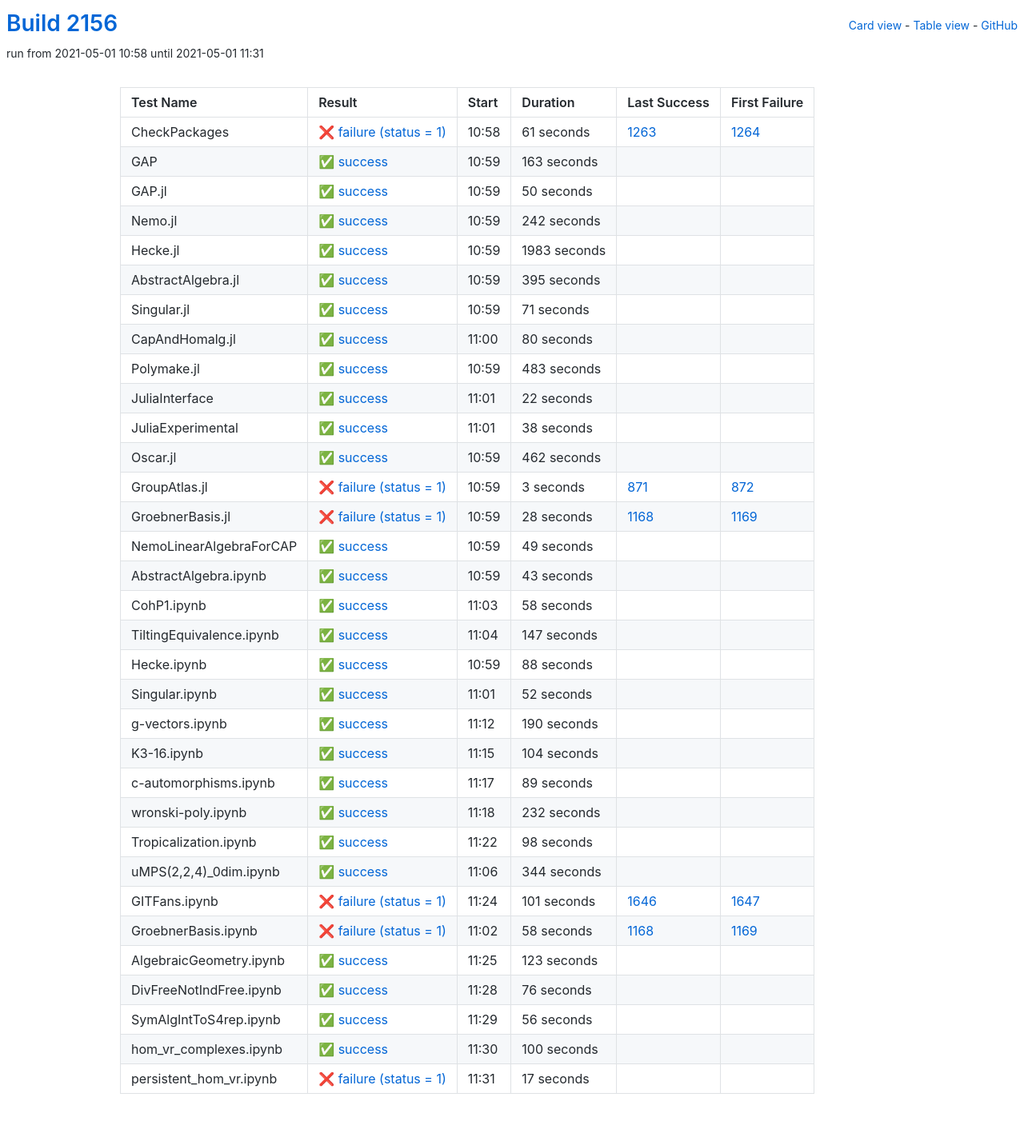
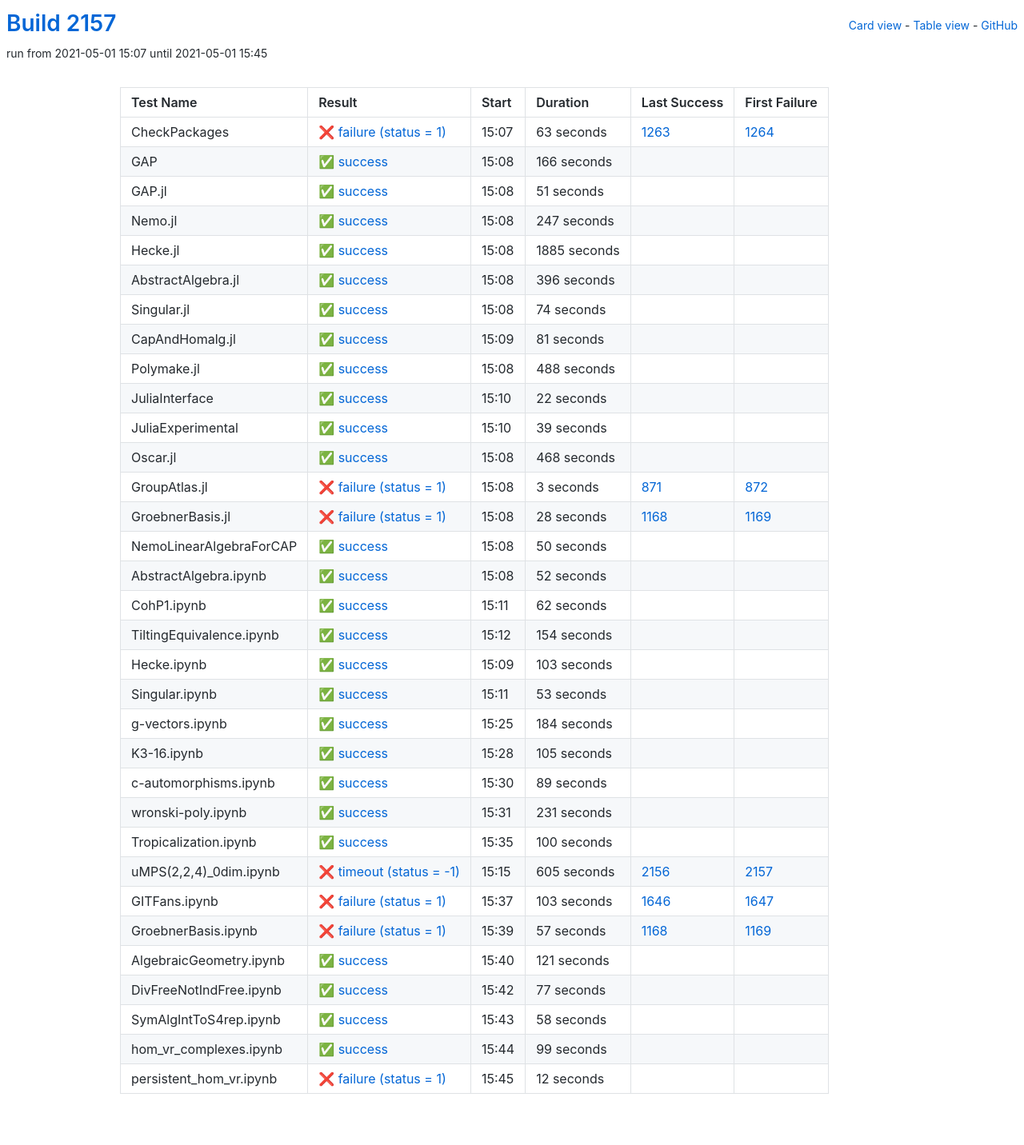
Before and after one commit to oscar-system/oscar-ci-status-stable, a Jekyll site: the page built from table.html, in a window 1280 px wide. Shown: the whole page at 80% size. Built offline with Jekyll 4.4.1, drawn with Linux system fonts in a browser that asks for light colours.

Commit message:
Build #2157

```diff
--- a/_data/ci.yml
+++ b/_data/ci.yml
@@ -1,6 +1,6 @@
 ---
-build: 2156
-build_url: https://oscarci.mathematik.uni-kl.de/job/oscar-stable/2156/
+build: 2157
+build_url: https://oscarci.mathematik.uni-kl.de/job/oscar-stable/2157/
 job: oscar-stable
 organization: oscar-system
 repo: oscar-ci-status-stable
@@ -8,116 +8,116 @@ repourl: https://github.com/oscar-system/oscar-ci-status-stable
 tests:
 - name: CheckPackages
   id: checkpackages
-  log: https://oscarci.mathematik.uni-kl.de/job/oscar-stable/2156/artifact/logs/build-2156/CheckPackages.log
-  start: 2021-05-01 10:58
+  log: https://oscarci.mathematik.uni-kl.de/job/oscar-stable/2157/artifact/logs/build-2157/CheckPackages.log
+  start: 2021-05-01 15:07
   success: false
   exitcode: 1
   status: failure
-  duration: 61
+  duration: 63
   last_success: 1263
   last_success_url: https://oscarci.mathematik.uni-kl.de/job/oscar-stable/1263/
   first_failure: 1264
   first_failure_url: https://oscarci.mathematik.uni-kl.de/job/oscar-stable/1264/
 - name: GAP
   id: gap
-  log: https://oscarci.mathematik.uni-kl.de/job/oscar-stable/2156/artifact/logs/build-2156/GAP.log
-  start: 2021-05-01 10:59
+  log: https://oscarci.mathematik.uni-kl.de/job/oscar-stable/2157/artifact/logs/build-2157/GAP.log
+  start: 2021-05-01 15:08
   success: true
   exitcode: 0
   status: success
-  duration: 163
+  duration: 166
   last_success: false
   last_success_url:
   first_failure: false
   first_failure_url:
 - name: GAP.jl
   id: gap-jl
-  log: https://oscarci.mathematik.uni-kl.de/job/oscar-stable/2156/artifact/logs/build-2156/GAP.jl.log
-  start: 2021-05-01 10:59
+  log: https://oscarci.mathematik.uni-kl.de/job/oscar-stable/2157/artifact/logs/build-2157/GAP.jl.log
+  start: 2021-05-01 15:08
   success: true
   exitcode: 0
   status: success
-  duration: 50
+  duration: 51
   last_success: false
   last_success_url:
   first_failure: false
   first_failure_url:
 - name: Nemo.jl
   id: nemo-jl
-  log: https://oscarci.mathematik.uni-kl.de/job/oscar-stable/2156/artifact/logs/build-2156/Nemo.jl.log
-  start: 2021-05-01 10:59
+  log: https://oscarci.mathematik.uni-kl.de/job/oscar-stable/2157/artifact/logs/build-2157/Nemo.jl.log
+  start: 2021-05-01 15:08
   success: true
   exitcode: 0
   status: success
-  duration: 242
+  duration: 247
   last_success: false
   last_success_url:
   first_failure: false
   first_failure_url:
 - name: Hecke.jl
   id: hecke-jl
-  log: https://oscarci.mathematik.uni-kl.de/job/oscar-stable/2156/artifact/logs/build-2156/Hecke.jl.log
-  start: 2021-05-01 10:59
+  log: https://oscarci.mathematik.uni-kl.de/job/oscar-stable/2157/artifact/logs/build-2157/Hecke.jl.log
+  start: 2021-05-01 15:08
   success: true
   exitcode: 0
   status: success
-  duration: 1983
+  duration: 1885
   last_success: false
   last_success_url:
   first_failure: false
   first_failure_url:
 - name: AbstractAlgebra.jl
   id: abstractalgebra-jl
-  log: https://oscarci.mathematik.uni-kl.de/job/oscar-stable/2156/artifact/logs/build-2156/AbstractAlgebra.jl.log
-  start: 2021-05-01 10:59
+  log: https://oscarci.mathematik.uni-kl.de/job/oscar-stable/2157/artifact/logs/build-2157/AbstractAlgebra.jl.log
+  start: 2021-05-01 15:08
   success: true
   exitcode: 0
   status: success
-  duration: 395
+  duration: 396
   last_success: false
   last_success_url:
   first_failure: false
   first_failure_url:
 - name: Singular.jl
   id: singular-jl
-  log: https://oscarci.mathematik.uni-kl.de/job/oscar-stable/2156/artifact/logs/build-2156/Singular.jl.log
-  start: 2021-05-01 10:59
+  log: https://oscarci.mathematik.uni-kl.de/job/oscar-stable/2157/artifact/logs/build-2157/Singular.jl.log
+  start: 2021-05-01 15:08
   success: true
   exitcode: 0
   status: success
-  duration: 71
+  duration: 74
   last_success: false
   last_success_url:
   first_failure: false
   first_failure_url:
 - name: CapAndHomalg.jl
   id: capandhomalg-jl
-  log: https://oscarci.mathematik.uni-kl.de/job/oscar-stable/2156/artifact/logs/build-2156/CapAndHomalg.jl.log
-  start: 2021-05-01 11:00
+  log: https://oscarci.mathematik.uni-kl.de/job/oscar-stable/2157/artifact/logs/build-2157/CapAndHomalg.jl.log
+  start: 2021-05-01 15:09
   success: true
   exitcode: 0
   status: success
-  duration: 80
+  duration: 81
   last_success: false
   last_success_url:
   first_failure: false
   first_failure_url:
 - name: Polymake.jl
   id: polymake-jl
-  log: https://oscarci.mathematik.uni-kl.de/job/oscar-stable/2156/artifact/logs/build-2156/Polymake.jl.log
-  start: 2021-05-01 10:59
+  log: https://oscarci.mathematik.uni-kl.de/job/oscar-stable/2157/artifact/logs/build-2157/Polymake.jl.log
+  start: 2021-05-01 15:08
   success: true
   exitcode: 0
   status: success
-  duration: 483
+  duration: 488
   last_success: false
   last_success_url:
   first_failure: false
   first_failure_url:
 - name: JuliaInterface
   id: juliainterface
-  log: https://oscarci.mathematik.uni-kl.de/job/oscar-stable/2156/artifact/logs/build-2156/JuliaInterface.log
-  start: 2021-05-01 11:01
+  log: https://oscarci.mathematik.uni-kl.de/job/oscar-stable/2157/artifact/logs/build-2157/JuliaInterface.log
+  start: 2021-05-01 15:10
   success: true
   exitcode: 0
   status: success
@@ -128,32 +128,32 @@ tests:
   first_failure_url:
 - name: JuliaExperimental
   id: juliaexperimental
-  log: https://oscarci.mathematik.uni-kl.de/job/oscar-stable/2156/artifact/logs/build-2156/JuliaExperimental.log
-  start: 2021-05-01 11:01
+  log: https://oscarci.mathematik.uni-kl.de/job/oscar-stable/2157/artifact/logs/build-2157/JuliaExperimental.log
+  start: 2021-05-01 15:10
   success: true
   exitcode: 0
   status: success
-  duration: 38
+  duration: 39
   last_success: false
   last_success_url:
   first_failure: false
   first_failure_url:
 - name: Oscar.jl
   id: oscar-jl
-  log: https://oscarci.mathematik.uni-kl.de/job/oscar-stable/2156/artifact/logs/build-2156/Oscar.jl.log
-  start: 2021-05-01 10:59
+  log: https://oscarci.mathematik.uni-kl.de/job/oscar-stable/2157/artifact/logs/build-2157/Oscar.jl.log
+  start: 2021-05-01 15:08
   success: true
   exitcode: 0
   status: success
-  duration: 462
+  duration: 468
   last_success: false
   last_success_url:
   first_failure: false
   first_failure_url:
 - name: GroupAtlas.jl
   id: groupatlas-jl
-  log: https://oscarci.mathematik.uni-kl.de/job/oscar-stable/2156/artifact/logs/build-2156/GroupAtlas.jl.log
-  start: 2021-05-01 10:59
+  log: https://oscarci.mathematik.uni-kl.de/job/oscar-stable/2157/artifact/logs/build-2157/GroupAtlas.jl.log
+  start: 2021-05-01 15:08
   success: false
   exitcode: 1
   status: failure
@@ -164,8 +164,8 @@ tests:
   first_failure_url: https://oscarci.mathematik.uni-kl.de/job/oscar-stable/872/
 - name: GroebnerBasis.jl
   id: groebnerbasis-jl
-  log: https://oscarci.mathematik.uni-kl.de/job/oscar-stable/2156/artifact/logs/build-2156/GroebnerBasis.jl.log
-  start: 2021-05-01 10:59
+  log: https://oscarci.mathematik.uni-kl.de/job/oscar-stable/2157/artifact/logs/build-2157/GroebnerBasis.jl.log
+  start: 2021-05-01 15:08
   success: false
   exitcode: 1
   status: failure
@@ -176,68 +176,20 @@ tests:
   first_failure_url: https://oscarci.mathematik.uni-kl.de/job/oscar-stable/1169/
 - name: NemoLinearAlgebraForCAP
   id: nemolinearalgebraforcap
-  log: https://oscarci.mathematik.uni-kl.de/job/oscar-stable/2156/artifact/logs/build-2156/NemoLinearAlgebraForCAP.log
-  start: 2021-05-01 10:59
+  log: https://oscarci.mathematik.uni-kl.de/job/oscar-stable/2157/artifact/logs/build-2157/NemoLinearAlgebraForCAP.log
+  start: 2021-05-01 15:08
   success: true
   exitcode: 0
   status: success
-  duration: 49
+  duration: 50
   last_success: false
   last_success_url:
   first_failure: false
   first_failure_url:
 - name: AbstractAlgebra.ipynb
   id: abstractalgebra-ipynb
-  log: https://oscarci.mathematik.uni-kl.de/job/oscar-stable/2156/artifact/logs/build-2156/AbstractAlgebra.ipynb.log
-  start: 2021-05-01 10:59
-  success: true
-  exitcode: 0
-  status: success
-  duration: 43
-  last_success: false
-  last_success_url:
-  first_failure: false
-  first_failure_url:
-- name: CohP1.ipynb
-  id: cohp1-ipynb
-  log: https://oscarci.mathematik.uni-kl.de/job/oscar-stable/2156/artifact/logs/build-2156/CohP1.ipynb.log
-  start: 2021-05-01 11:03
-  success: true
-  exitcode: 0
-  status: success
-  duration: 58
-  last_success: false
-  last_success_url:
-  first_failure: false
-  first_failure_url:
-- name: TiltingEquivalence.ipynb
-  id: tiltingequivalence-ipynb
-  log: https://oscarci.mathematik.uni-kl.de/job/oscar-stable/2156/artifact/logs/build-2156/TiltingEquivalence.ipynb.log
-  start: 2021-05-01 11:04
-  success: true
-  exitcode: 0
-  status: success
-  duration: 147
-  last_success: false
-  last_success_url:
-  first_failure: false
-  first_failure_url:
-- name: Hecke.ipynb
-  id: hecke-ipynb
-  log: https://oscarci.mathematik.uni-kl.de/job/oscar-stable/2156/artifact/logs/build-2156/Hecke.ipynb.log
-  start: 2021-05-01 10:59
-  success: true
-  exitcode: 0
-  status: success
-  duration: 88
-  last_success: false
-  last_success_url:
-  first_failure: false
-  first_failure_url:
-- name: Singular.ipynb
-  id: singular-ipynb
-  log: https://oscarci.mathematik.uni-kl.de/job/oscar-stable/2156/artifact/logs/build-2156/Singular.ipynb.log
-  start: 2021-05-01 11:01
+  log: https://oscarci.mathematik.uni-kl.de/job/oscar-stable/2157/artifact/logs/build-2157/AbstractAlgebra.ipynb.log
+  start: 2021-05-01 15:08
   success: true
   exitcode: 0
   status: success
@@ -246,34 +198,82 @@ tests:
   last_success_url:
   first_failure: false
   first_failure_url:
-- name: g-vectors.ipynb
-  id: g-vectors-ipynb
-  log: https://oscarci.mathematik.uni-kl.de/job/oscar-stable/2156/artifact/logs/build-2156/g-vectors.ipynb.log
-  start: 2021-05-01 11:12
+- name: CohP1.ipynb
+  id: cohp1-ipynb
+  log: https://oscarci.mathematik.uni-kl.de/job/oscar-stable/2157/artifact/logs/build-2157/CohP1.ipynb.log
+  start: 2021-05-01 15:11
   success: true
   exitcode: 0
   status: success
-  duration: 190
+  duration: 62
+  last_success: false
+  last_success_url:
+  first_failure: false
+  first_failure_url:
+- name: TiltingEquivalence.ipynb
+  id: tiltingequivalence-ipynb
+  log: https://oscarci.mathematik.uni-kl.de/job/oscar-stable/2157/artifact/logs/build-2157/TiltingEquivalence.ipynb.log
+  start: 2021-05-01 15:12
+  success: true
+  exitcode: 0
+  status: success
+  duration: 154
+  last_success: false
+  last_success_url:
+  first_failure: false
+  first_failure_url:
+- name: Hecke.ipynb
+  id: hecke-ipynb
+  log: https://oscarci.mathematik.uni-kl.de/job/oscar-stable/2157/artifact/logs/build-2157/Hecke.ipynb.log
+  start: 2021-05-01 15:09
+  success: true
+  exitcode: 0
+  status: success
+  duration: 103
+  last_success: false
+  last_success_url:
+  first_failure: false
+  first_failure_url:
+- name: Singular.ipynb
+  id: singular-ipynb
+  log: https://oscarci.mathematik.uni-kl.de/job/oscar-stable/2157/artifact/logs/build-2157/Singular.ipynb.log
+  start: 2021-05-01 15:11
+  success: true
+  exitcode: 0
+  status: success
+  duration: 53
+  last_success: false
+  last_success_url:
+  first_failure: false
+  first_failure_url:
+- name: g-vectors.ipynb
+  id: g-vectors-ipynb
+  log: https://oscarci.mathematik.uni-kl.de/job/oscar-stable/2157/artifact/logs/build-2157/g-vectors.ipynb.log
+  start: 2021-05-01 15:25
+  success: true
+  exitcode: 0
+  status: success
+  duration: 184
   last_success: false
   last_success_url:
   first_failure: false
   first_failure_url:
 - name: K3-16.ipynb
   id: k3-16-ipynb
-  log: https://oscarci.mathematik.uni-kl.de/job/oscar-stable/2156/artifact/logs/build-2156/K3-16.ipynb.log
-  start: 2021-05-01 11:15
+  log: https://oscarci.mathematik.uni-kl.de/job/oscar-stable/2157/artifact/logs/build-2157/K3-16.ipynb.log
+  start: 2021-05-01 15:28
   success: true
   exitcode: 0
   status: success
-  duration: 104
+  duration: 105
   last_success: false
   last_success_url:
   first_failure: false
   first_failure_url:
 - name: c-automorphisms.ipynb
   id: c-automorphisms-ipynb
-  log: https://oscarci.mathematik.uni-kl.de/job/oscar-stable/2156/artifact/logs/build-2156/c-automorphisms.ipynb.log
-  start: 2021-05-01 11:17
+  log: https://oscarci.mathematik.uni-kl.de/job/oscar-stable/2157/artifact/logs/build-2157/c-automorphisms.ipynb.log
+  start: 2021-05-01 15:30
   success: true
   exitcode: 0
   status: success
@@ -284,104 +284,20 @@ tests:
   first_failure_url:
 - name: wronski-poly.ipynb
   id: wronski-poly-ipynb
-  log: https://oscarci.mathematik.uni-kl.de/job/oscar-stable/2156/artifact/logs/build-2156/wronski-poly.ipynb.log
-  start: 2021-05-01 11:18
+  log: https://oscarci.mathematik.uni-kl.de/job/oscar-stable/2157/artifact/logs/build-2157/wronski-poly.ipynb.log
+  start: 2021-05-01 15:31
   success: true
   exitcode: 0
   status: success
-  duration: 232
+  duration: 231
   last_success: false
   last_success_url:
   first_failure: false
   first_failure_url:
 - name: Tropicalization.ipynb
   id: tropicalization-ipynb
-  log: https://oscarci.mathematik.uni-kl.de/job/oscar-stable/2156/artifact/logs/build-2156/Tropicalization.ipynb.log
-  start: 2021-05-01 11:22
-  success: true
-  exitcode: 0
-  status: success
-  duration: 98
-  last_success: false
-  last_success_url:
-  first_failure: false
-  first_failure_url:
-- name: uMPS(2,2,4)_0dim.ipynb
-  id: umps-2-2-4-0dim-ipynb
-  log: https://oscarci.mathematik.uni-kl.de/job/oscar-stable/2156/artifact/logs/build-2156/uMPS-2-2-4-_0dim.ipynb.log
-  start: 2021-05-01 11:06
-  success: true
-  exitcode: 0
-  status: success
-  duration: 344
-  last_success: false
-  last_success_url:
-  first_failure: false
-  first_failure_url:
-- name: GITFans.ipynb
-  id: gitfans-ipynb
-  log: https://oscarci.mathematik.uni-kl.de/job/oscar-stable/2156/artifact/logs/build-2156/GITFans.ipynb.log
-  start: 2021-05-01 11:24
-  success: false
-  exitcode: 1
-  status: failure
-  duration: 101
-  last_success: 1646
-  last_success_url: https://oscarci.mathematik.uni-kl.de/job/oscar-stable/1646/
-  first_failure: 1647
-  first_failure_url: https://oscarci.mathematik.uni-kl.de/job/oscar-stable/1647/
-- name: GroebnerBasis.ipynb
-  id: groebnerbasis-ipynb
-  log: https://oscarci.mathematik.uni-kl.de/job/oscar-stable/2156/artifact/logs/build-2156/GroebnerBasis.ipynb.log
-  start: 2021-05-01 11:02
-  success: false
-  exitcode: 1
-  status: failure
-  duration: 58
-  last_success: 1168
-  last_success_url: https://oscarci.mathematik.uni-kl.de/job/oscar-stable/1168/
-  first_failure: 1169
-  first_failure_url: https://oscarci.mathematik.uni-kl.de/job/oscar-stable/1169/
-- name: AlgebraicGeometry.ipynb
-  id: algebraicgeometry-ipynb
-  log: https://oscarci.mathematik.uni-kl.de/job/oscar-stable/2156/artifact/logs/build-2156/AlgebraicGeometry.ipynb.log
-  start: 2021-05-01 11:25
-  success: true
-  exitcode: 0
-  status: success
-  duration: 123
-  last_success: false
-  last_success_url:
-  first_failure: false
-  first_failure_url:
-- name: DivFreeNotIndFree.ipynb
-  id: divfreenotindfree-ipynb
-  log: https://oscarci.mathematik.uni-kl.de/job/oscar-stable/2156/artifact/logs/build-2156/DivFreeNotIndFree.ipynb.log
-  start: 2021-05-01 11:28
-  success: true
-  exitcode: 0
-  status: success
-  duration: 76
-  last_success: false
-  last_success_url:
-  first_failure: false
-  first_failure_url:
-- name: SymAlgIntToS4rep.ipynb
-  id: symalginttos4rep-ipynb
-  log: https://oscarci.mathematik.uni-kl.de/job/oscar-stable/2156/artifact/logs/build-2156/SymAlgIntToS4rep.ipynb.log
-  start: 2021-05-01 11:29
-  success: true
-  exitcode: 0
-  status: success
-  duration: 56
-  last_success: false
-  last_success_url:
-  first_failure: false
-  first_failure_url:
-- name: hom_vr_complexes.ipynb
-  id: hom-vr-complexes-ipynb
-  log: https://oscarci.mathematik.uni-kl.de/job/oscar-stable/2156/artifact/logs/build-2156/hom_vr_complexes.ipynb.log
-  start: 2021-05-01 11:30
+  log: https://oscarci.mathematik.uni-kl.de/job/oscar-stable/2157/artifact/logs/build-2157/Tropicalization.ipynb.log
+  start: 2021-05-01 15:35
   success: true
   exitcode: 0
   status: success
@@ -390,15 +306,99 @@ tests:
   last_success_url:
   first_failure: false
   first_failure_url:
-- name: persistent_hom_vr.ipynb
-  id: persistent-hom-vr-ipynb
-  log: https://oscarci.mathematik.uni-kl.de/job/oscar-stable/2156/artifact/logs/build-2156/persistent_hom_vr.ipynb.log
-  start: 2021-05-01 11:31
+- name: uMPS(2,2,4)_0dim.ipynb
+  id: umps-2-2-4-0dim-ipynb
+  log: https://oscarci.mathematik.uni-kl.de/job/oscar-stable/2157/artifact/logs/build-2157/uMPS-2-2-4-_0dim.ipynb.log
+  start: 2021-05-01 15:15
+  success: false
+  exitcode: -1
+  status: timeout
+  duration: 605
+  last_success: 2156
+  last_success_url: https://oscarci.mathematik.uni-kl.de/job/oscar-stable/2156/
+  first_failure: 2157
+  first_failure_url: https://oscarci.mathematik.uni-kl.de/job/oscar-stable/2157/
+- name: GITFans.ipynb
+  id: gitfans-ipynb
+  log: https://oscarci.mathematik.uni-kl.de/job/oscar-stable/2157/artifact/logs/build-2157/GITFans.ipynb.log
+  start: 2021-05-01 15:37
   success: false
   exitcode: 1
   status: failure
-  duration: 17
+  duration: 103
+  last_success: 1646
+  last_success_url: https://oscarci.mathematik.uni-kl.de/job/oscar-stable/1646/
+  first_failure: 1647
+  first_failure_url: https://oscarci.mathematik.uni-kl.de/job/oscar-stable/1647/
+- name: GroebnerBasis.ipynb
+  id: groebnerbasis-ipynb
+  log: https://oscarci.mathematik.uni-kl.de/job/oscar-stable/2157/artifact/logs/build-2157/GroebnerBasis.ipynb.log
+  start: 2021-05-01 15:39
+  success: false
+  exitcode: 1
+  status: failure
+  duration: 57
+  last_success: 1168
+  last_success_url: https://oscarci.mathematik.uni-kl.de/job/oscar-stable/1168/
+  first_failure: 1169
+  first_failure_url: https://oscarci.mathematik.uni-kl.de/job/oscar-stable/1169/
+- name: AlgebraicGeometry.ipynb
+  id: algebraicgeometry-ipynb
+  log: https://oscarci.mathematik.uni-kl.de/job/oscar-stable/2157/artifact/logs/build-2157/AlgebraicGeometry.ipynb.log
+  start: 2021-05-01 15:40
+  success: true
+  exitcode: 0
+  status: success
+  duration: 121
   last_success: false
   last_success_url:
   first_failure: false
   first_failure_url:
+- name: DivFreeNotIndFree.ipynb
+  id: divfreenotindfree-ipynb
+  log: https://oscarci.mathematik.uni-kl.de/job/oscar-stable/2157/artifact/logs/build-2157/DivFreeNotIndFree.ipynb.log
+  start: 2021-05-01 15:42
+  success: true
+  exitcode: 0
+  status: success
+  duration: 77
+  last_success: false
+  last_success_url:
+  first_failure: false
+  first_failure_url:
+- name: SymAlgIntToS4rep.ipynb
+  id: symalginttos4rep-ipynb
+  log: https://oscarci.mathematik.uni-kl.de/job/oscar-stable/2157/artifact/logs/build-2157/SymAlgIntToS4rep.ipynb.log
+  start: 2021-05-01 15:43
+  success: true
+  exitcode: 0
+  status: success
+  duration: 58
+  last_success: false
+  last_success_url:
+  first_failure: false
+  first_failure_url:
+- name: hom_vr_complexes.ipynb
+  id: hom-vr-complexes-ipynb
+  log: https://oscarci.mathematik.uni-kl.de/job/oscar-stable/2157/artifact/logs/build-2157/hom_vr_complexes.ipynb.log
+  start: 2021-05-01 15:44
+  success: true
+  exitcode: 0
+  status: success
+  duration: 99
+  last_success: false
+  last_success_url:
+  first_failure: false
+  first_failure_url:
+- name: persistent_hom_vr.ipynb
+  id: persistent-hom-vr-ipynb
+  log: https://oscarci.mathematik.uni-kl.de/job/oscar-stable/2157/artifact/logs/build-2157/persistent_hom_vr.ipynb.log
+  start: 2021-05-01 15:45
+  success: false
+  exitcode: 1
+  status: failure
+  duration: 12
+  last_success: false
+  last_success_url:
+  first_failure: false
+  first_failure_url:
```
Also changed, not shown: README.md.
